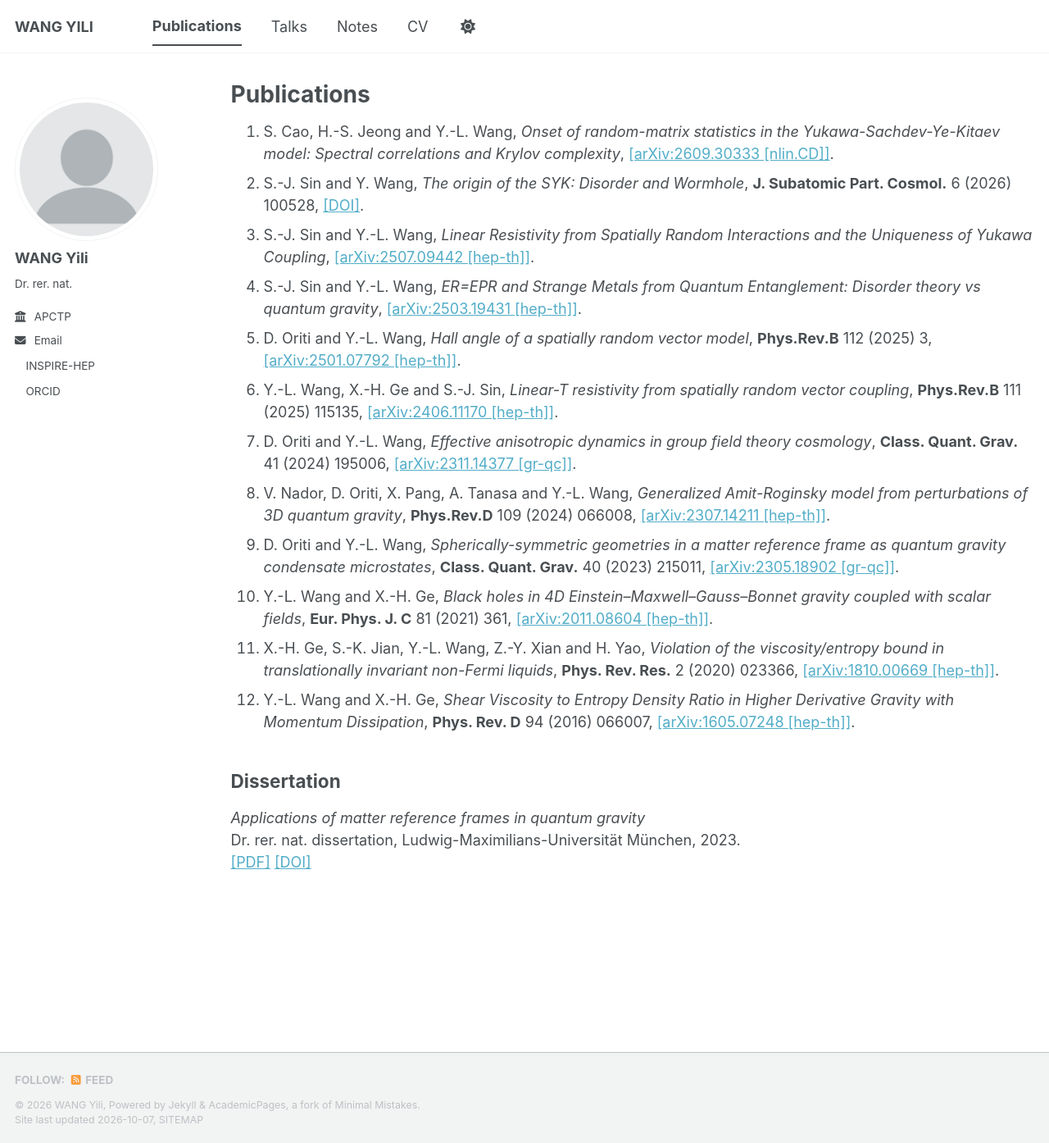
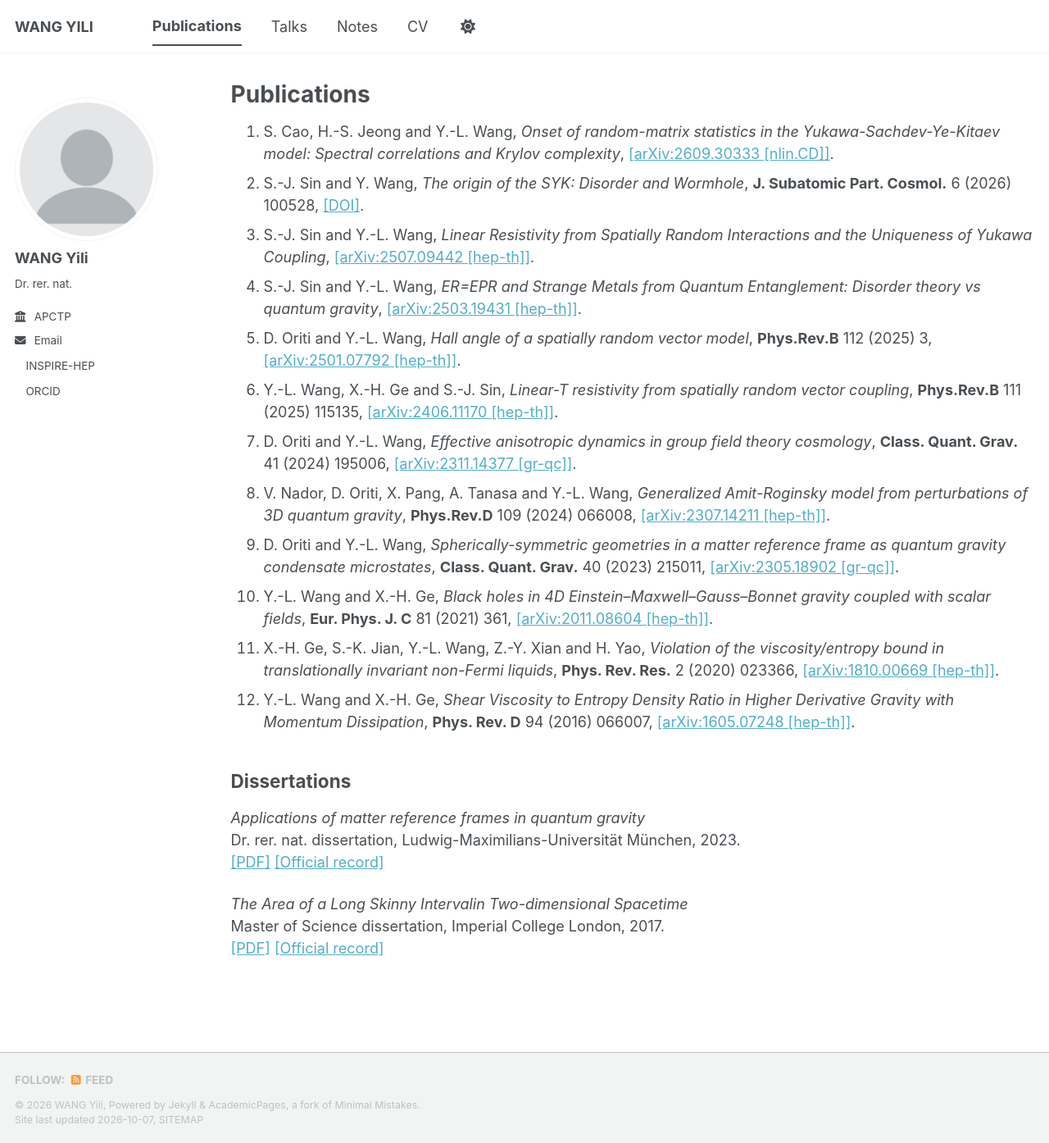
Before and after one commit to wang-yili/wang-yili.github.io, a Jekyll site: the page built from _pages/publications.html, in a window 1280 px wide and 1394 px high. Shown: the whole window at 82% size. Built offline with Jekyll 4.4.1, drawn with Linux system fonts in a browser that asks for light colours; a style sheet for code colours, icons or effects is not loaded.

Commit message:
Modify dissertation section and heading
Updated dissertation section to include a new master's dissertation and changed the heading to plural.

```diff
--- a/_pages/publications.html
+++ b/_pages/publications.html
@@ -16,12 +16,20 @@ author_profile: true
   {% endfor %}
 </ol>
 
-<h2>Dissertation</h2>
+<h2>Dissertations</h2>
 
 <p>
   <i>Applications of matter reference frames in quantum gravity</i><br>
   Dr. rer. nat. dissertation, Ludwig-Maximilians-Universität München, 2023.
   <br>
   <a href="{{ base_path }}/files/Yili_Wang_Dissertation.pdf">[PDF]</a>
-  <a href="https://doi.org/10.5282/edoc.31931">[DOI]</a>
+  <a href="https://doi.org/10.5282/edoc.31931">[Official record]</a>
 </p>
+
+<p>
+  <i>The Area of a Long Skinny Intervalin Two-dimensional Spacetime</i><br>
+  Master of Science dissertation, Imperial College London, 2017.
+  <br>
+  <a href="{{ base_path }}/files/Yili_Wang_Masters_Dissertation.pdf">[PDF]</a>
+  <a href="https://imperialcollegelondon.app.box.com/s/4zeb3gmhvbvfntu136l7gbaybpj1qux4">[Official record]</a>
+</p>
```
